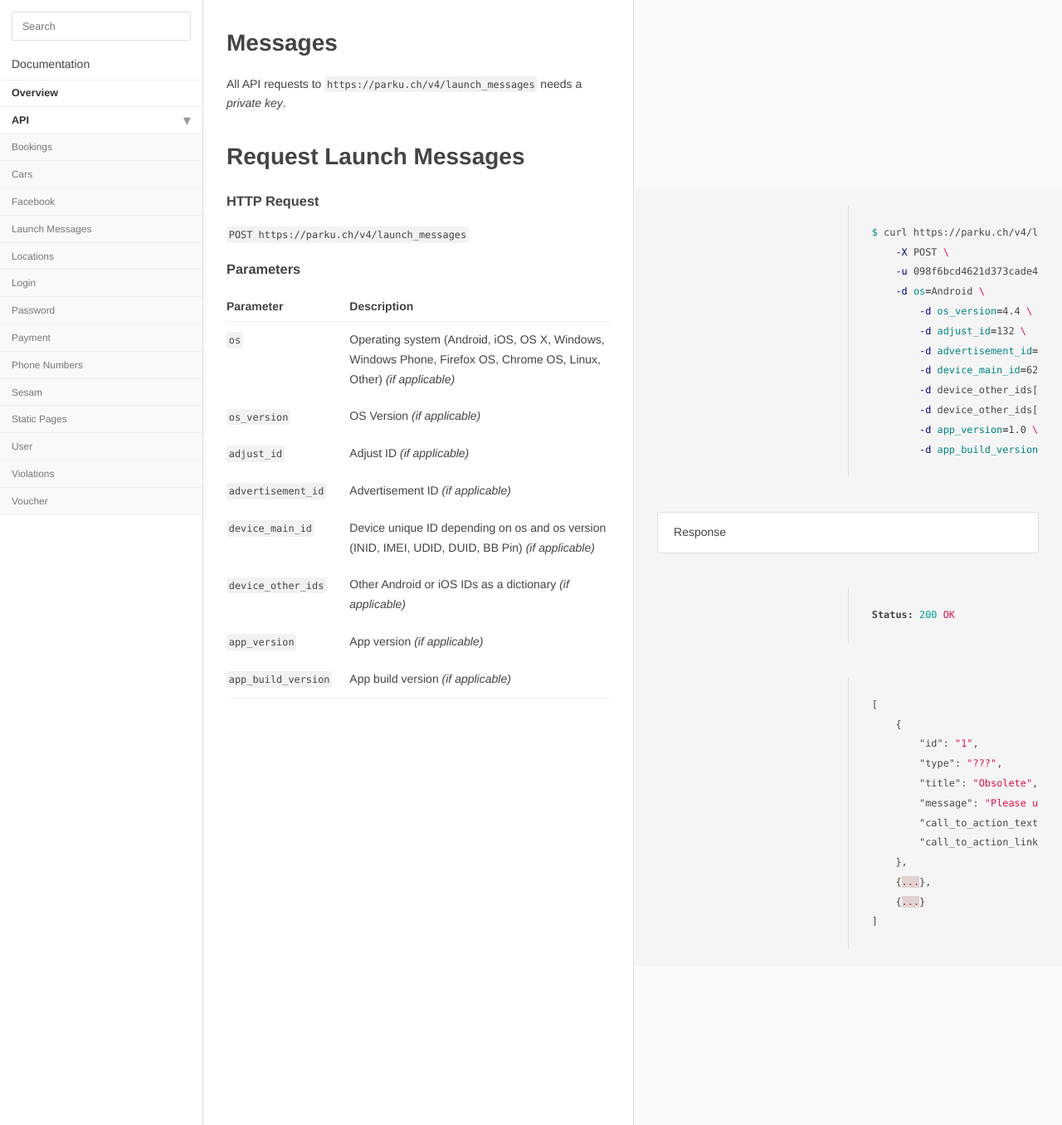
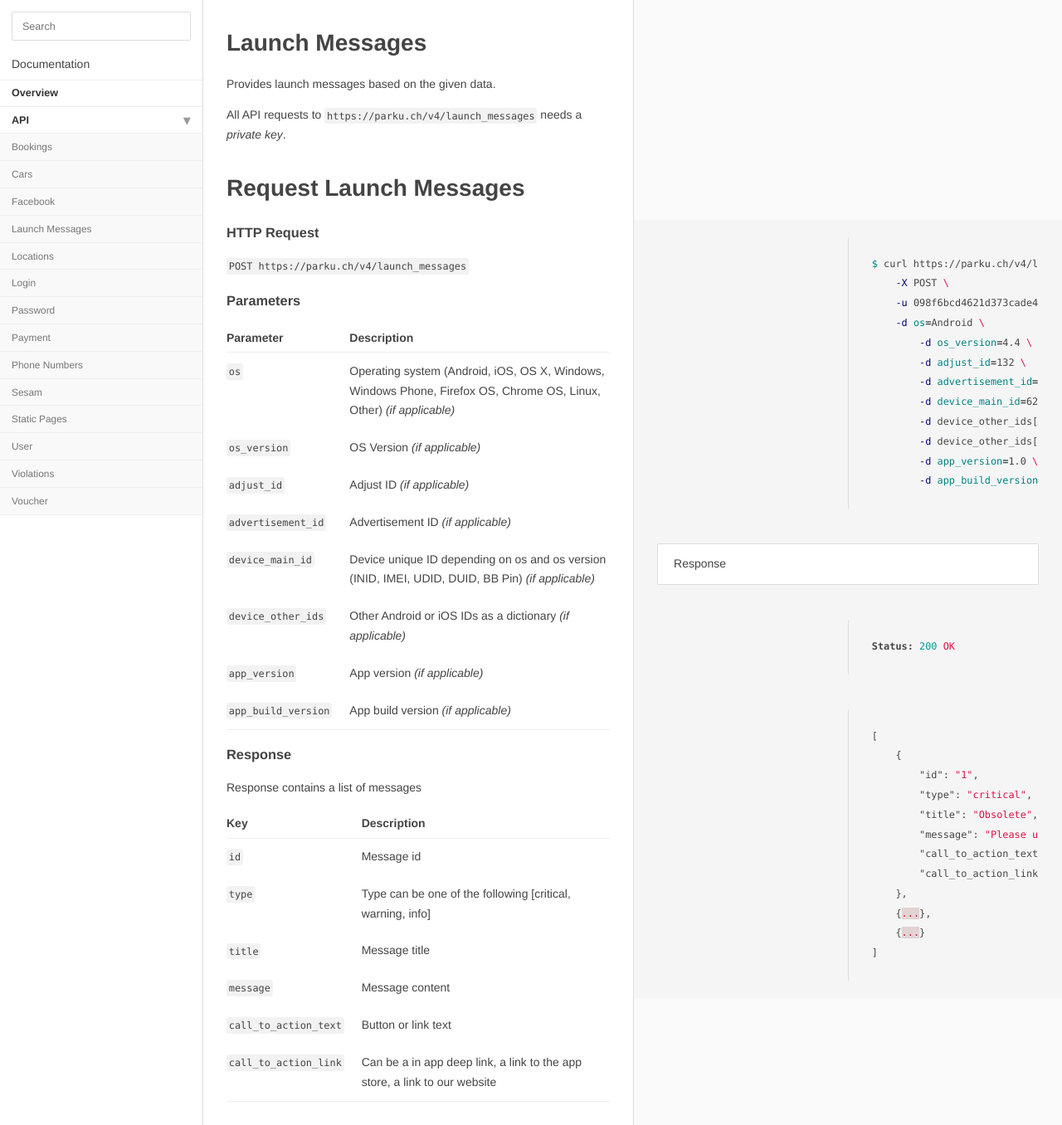
Before and after one commit to parku/docs, a Jekyll site: the page built from api/launch_messages.md, in a window 1280 px wide and 1356 px high. Shown: the whole window at 83% size. Built offline with Jekyll 4.4.1, drawn with Linux system fonts in a browser that asks for light colours; Markdown is read by kramdown in place of the engine named in the settings.

Commit message:
#messages Launch messages specs change
Type to enum [critical, warning, info]

```diff
--- a/api/launch_messages.md
+++ b/api/launch_messages.md
@@ -4,7 +4,9 @@
 title: Launch Messages
 ---
 
-# Messages
+# Launch Messages
+
+Provides launch messages based on the given data.
 
 All API requests to `{{ site.parku.api }}/launch_messages` needs a _private key_.
 
@@ -34,11 +36,11 @@
 [
     {
         "id": "1",
-        "type": "???",
+        "type": "critical",
         "title": "Obsolete",
         "message": "Please update your application",
-        "call_to_action_text": "???",
-        "call_to_action_link": "http://someupdates???"
+        "call_to_action_text": "OK",
+        "call_to_action_link": "app://deeplink"
     },
     {...},
     {...}
@@ -61,3 +63,18 @@
 `device_other_ids`					| Other Android or iOS IDs as a dictionary _(if applicable)_
 `app_version`					| App version _(if applicable)_
 `app_build_version`					| App build version _(if applicable)_
+
+
+
+### Response
+
+Response contains a list of messages
+
+Key		 | Description
+---					 | ---
+`id`					| Message id
+`type`					| Type can be one of the following [critical, warning, info]
+`title`					| Message title
+`message`					| Message content
+`call_to_action_text`					| Button or link text
+`call_to_action_link`					| Can be a in app deep link, a link to the app store, a link to our website
```
